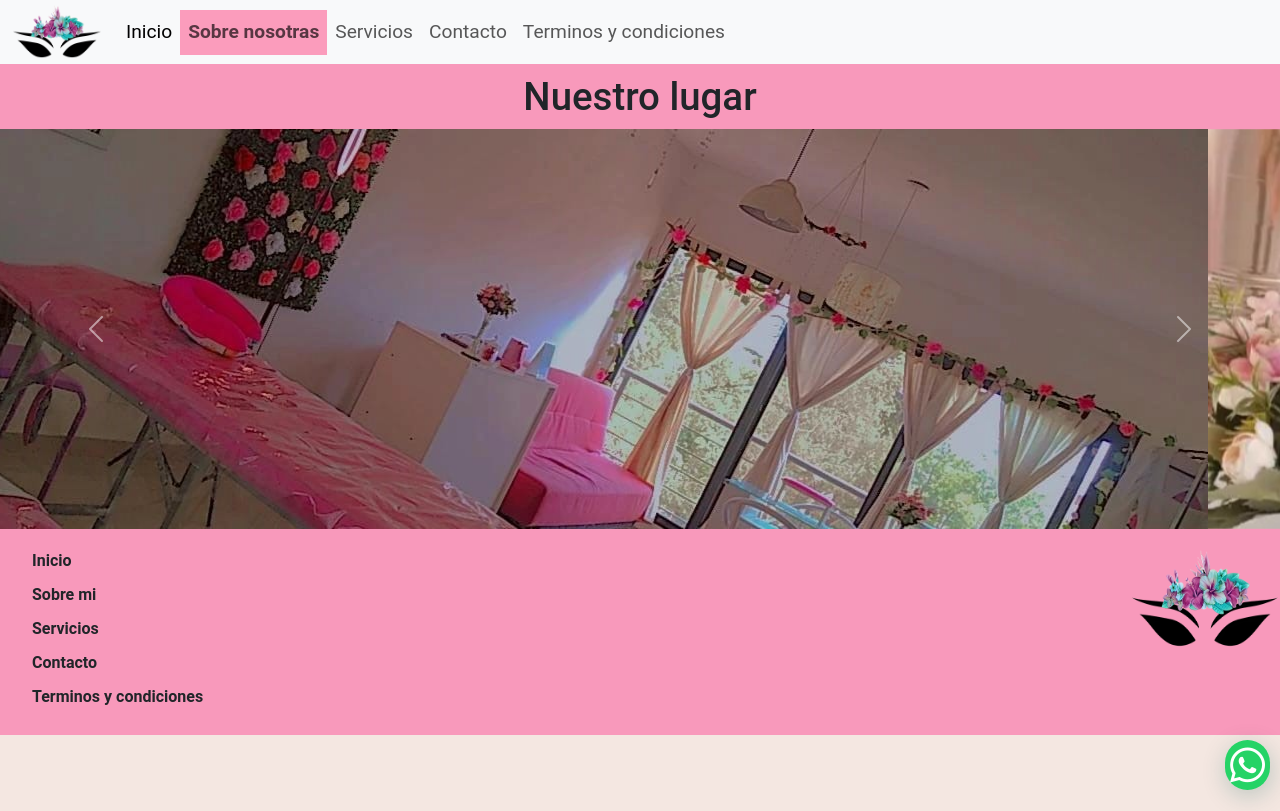
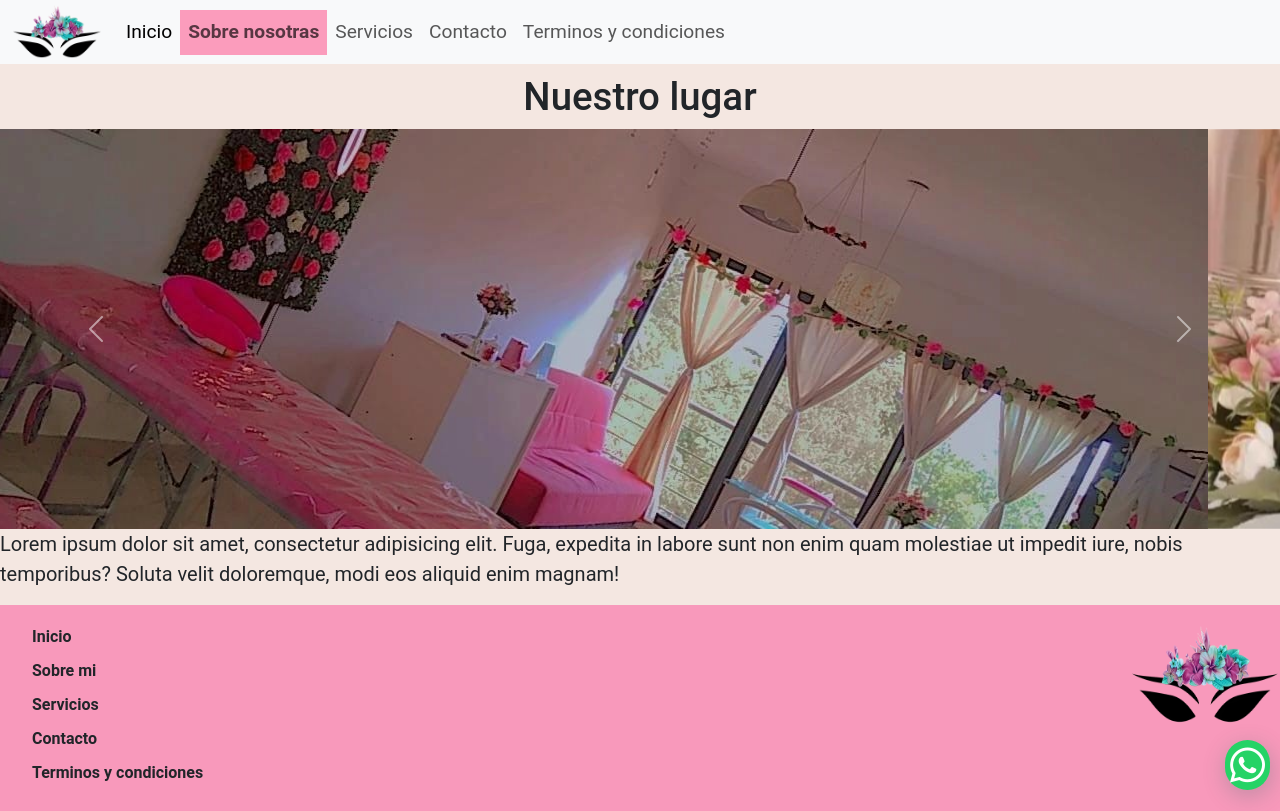
Before and after one commit to RodrigoBuda/Lolitas, a website: page pages/sobre-nosotros.html in a window 1280 px wide. Drawn offline with nearby package versions, Linux system fonts and the light colour scheme.

Commit message:
corrigiendo sobre nosotras

```diff
--- a/index.css
+++ b/index.css
@@ -283,7 +283,3 @@ justify-content:space-between;
     padding-top: 10px;
     font-size: 2.4em;
 }
-.carrusel{
-    background-color:rgb(248, 153, 187);
-
-}
--- a/pages/sobre-nosotros.html
+++ b/pages/sobre-nosotros.html
@@ -52,7 +52,9 @@
     <section id="sec-sobre-nosotros">
 
       <div class="carrusel">
+
         <h2>Nuestro lugar</h2>
+
         <!--Carrusel de bootstrap-->
         <div id="carouselExampleAutoplaying" class="carousel slide" data-bs-ride="carousel">
           <div class="carousel-inner">
@@ -75,7 +77,14 @@
             <span class="visually-hidden">Next</span>
           </button>
         </div>
+      </div>
+
+        <p>Lorem ipsum dolor sit amet, consectetur adipisicing elit. Fuga, expedita
+          in labore sunt non enim quam molestiae ut impedit iure, nobis temporibus?
+           Soluta velit doloremque, modi eos aliquid enim magnam!</p>
+
       </section>
+
 
 
          <!--El menu de abajo-->
```
